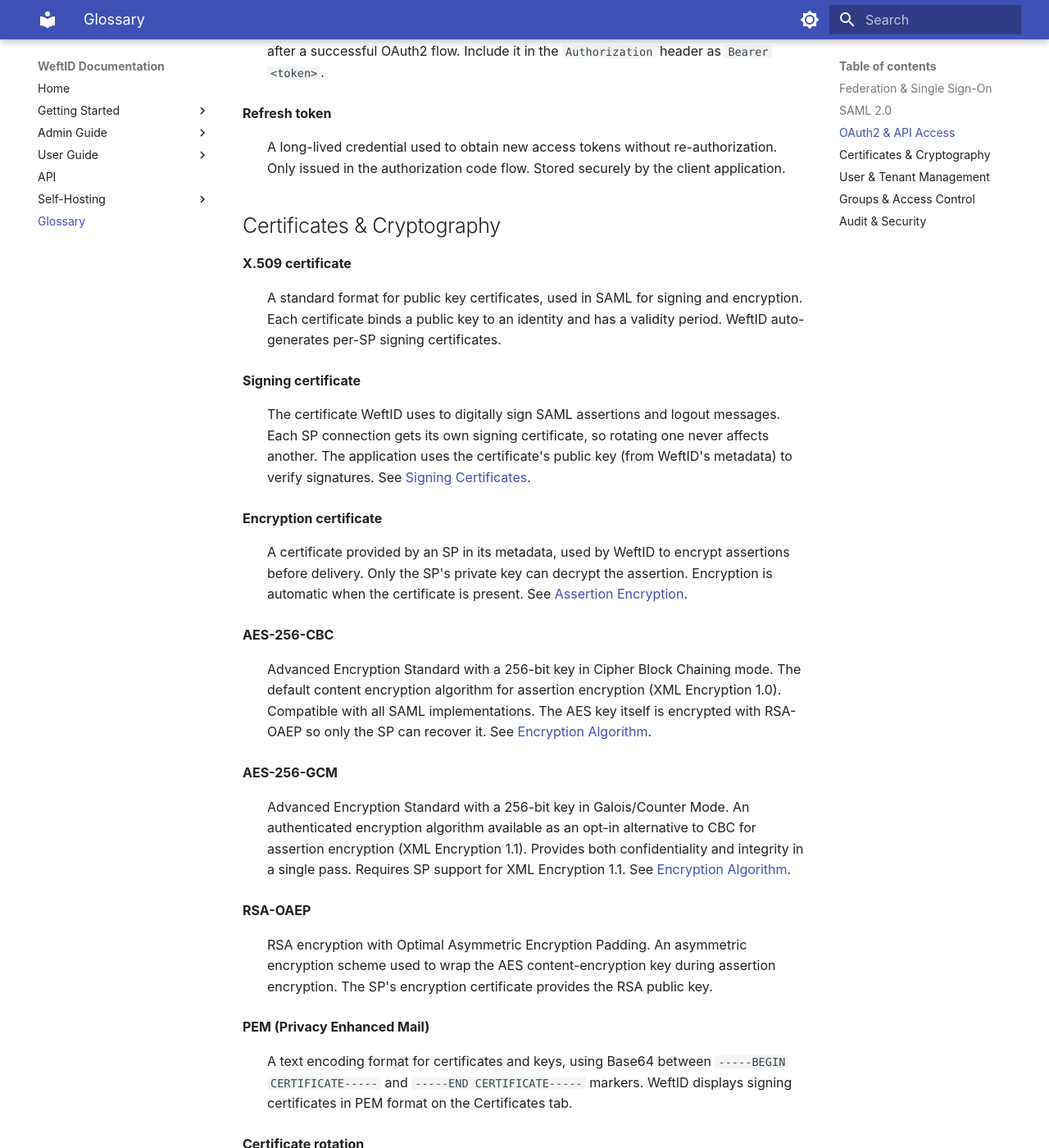
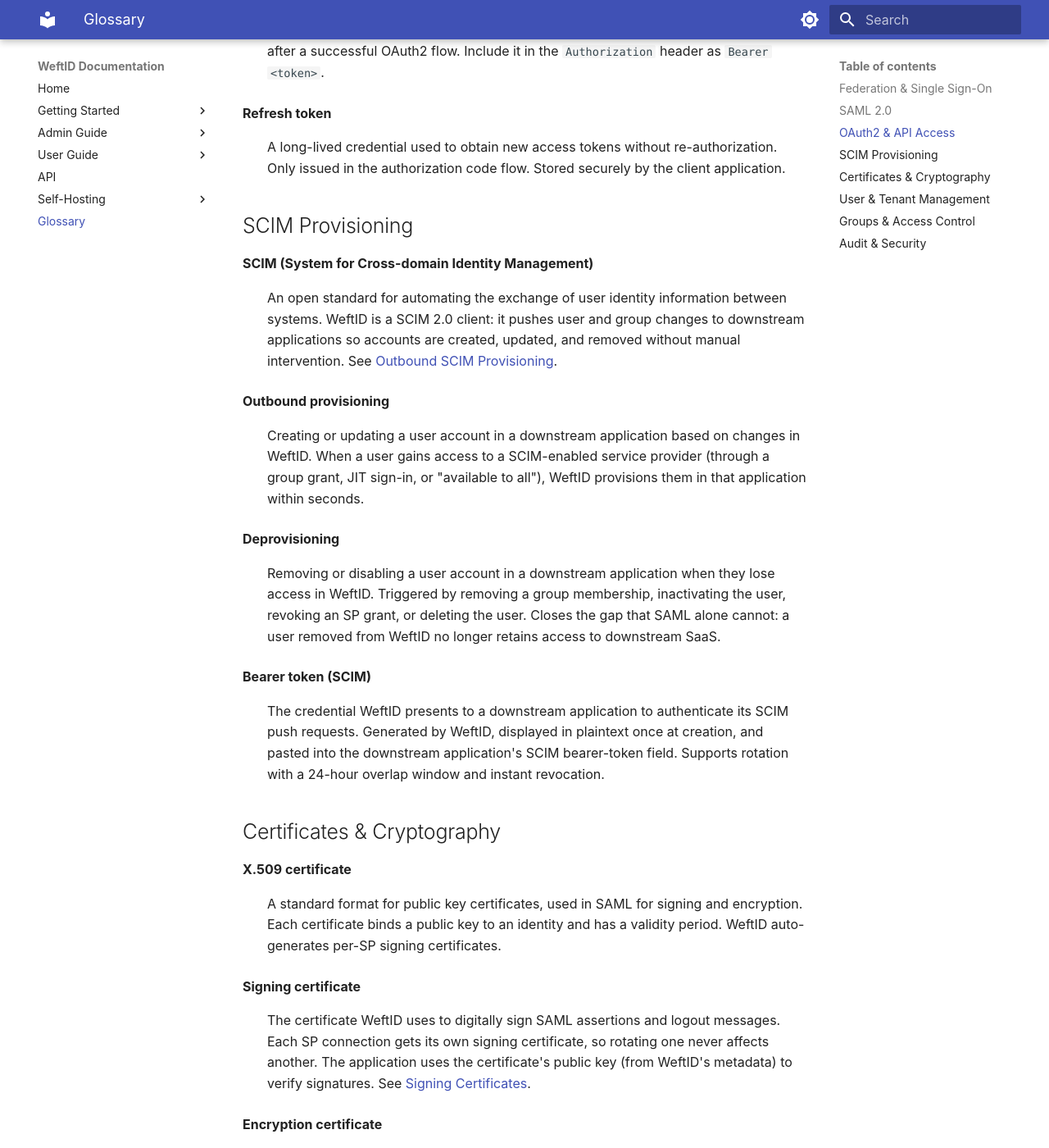
Before and after one commit to Pageloom/weft-id, an MkDocs documentation site: the page built from docs/glossary.md, in a window 1280 px wide and 1400 px high, scrolled down 3872 px. Shown: the whole window at 82% size. Built offline with MkDocs 1.6.1 and Material for MkDocs 9.7.7, drawn with Linux system fonts in a browser that asks for light colours; some of the changed text lies outside the part shown.

Commit message:
Add glossary entries for SCIM, passkeys, auth policy, user attributes
Brings the glossary up to date with features shipped in 1.5, 1.6, and
1.7. Adds a SCIM Provisioning section (SCIM, outbound provisioning,
deprovisioning, bearer token), passkey and WebAuthn under Audit &
Security, authentication strength policy and enhanced auth enrollment,
and standard user attributes plus attribute mirroring under User &
Tenant Management.

```diff
--- a/docs/glossary.md
+++ b/docs/glossary.md
@@ -77,6 +77,20 @@
 **Refresh token**
 :   A long-lived credential used to obtain new access tokens without re-authorization. Only issued in the authorization code flow. Stored securely by the client application.
 
+## SCIM Provisioning
+
+**SCIM (System for Cross-domain Identity Management)**
+:   An open standard for automating the exchange of user identity information between systems. WeftID is a SCIM 2.0 client: it pushes user and group changes to downstream applications so accounts are created, updated, and removed without manual intervention. See [Outbound SCIM Provisioning](admin-guide/service-providers/scim.md).
+
+**Outbound provisioning**
+:   Creating or updating a user account in a downstream application based on changes in WeftID. When a user gains access to a SCIM-enabled service provider (through a group grant, JIT sign-in, or "available to all"), WeftID provisions them in that application within seconds.
+
+**Deprovisioning**
+:   Removing or disabling a user account in a downstream application when they lose access in WeftID. Triggered by removing a group membership, inactivating the user, revoking an SP grant, or deleting the user. Closes the gap that SAML alone cannot: a user removed from WeftID no longer retains access to downstream SaaS.
+
+**Bearer token (SCIM)**
+:   The credential WeftID presents to a downstream application to authenticate its SCIM push requests. Generated by WeftID, displayed in plaintext once at creation, and pasted into the downstream application's SCIM bearer-token field. Supports rotation with a 24-hour overlap window and instant revocation.
+
 ## Certificates & Cryptography
 
 **X.509 certificate**
@@ -123,6 +137,12 @@
 **Privileged domain**
 :   An email domain registered in WeftID with an IdP binding and optional group auto-assignment. Users with matching email addresses are routed to the bound IdP during sign-in and can be automatically added to specified groups. See [Privileged Domains](admin-guide/identity-providers/privileged-domains.md).
 
+**Standard user attribute**
+:   A profile field from WeftID's built-in attribute registry (display name, job title, department, phone, location, and others, grouped by category). Each attribute can be enabled per tenant, marked required, mirrored from an upstream IdP, locked from user edits, and made available to downstream SPs in SAML assertions. See [User Attributes](admin-guide/security/user-attributes.md).
+
+**Attribute mirroring**
+:   Copying user attribute values from an upstream IdP's SAML assertion into the user's WeftID profile on each sign-in. When mirroring is enabled for an attribute, the IdP becomes the source of truth and the value is refreshed every time the user signs in. Diverged values (changed in WeftID after mirroring) are preserved when an IdP is later disconnected unless the admin opts in to scrub them.
+
 ## Groups & Access Control
 
 **Group hierarchy**
@@ -153,3 +173,15 @@
 
 **Backup codes**
 :   Single-use recovery codes generated when setting up TOTP-based two-step verification. Each code can be used once if the authenticator app is unavailable. Store them securely offline.
+
+**Passkey**
+:   A phishing-resistant credential that replaces both password and two-step verification in a single tap or biometric prompt. Backed by a device (laptop, phone, hardware key) or a synced credential provider (iCloud Keychain, 1Password, Google Password Manager). A user can register multiple passkeys and sign in with any of them. See [Passkeys](user-guide/passkeys.md).
+
+**WebAuthn**
+:   The W3C standard that underpins passkeys. Defines how browsers, credential providers, and relying parties (like WeftID) exchange public-key credentials. Passkeys are the user-facing name; WebAuthn is the protocol.
+
+**Authentication strength policy**
+:   A tenant setting controlling how strong a second factor WeftID requires. **Baseline** (default) accepts email one-time codes, TOTP, or passkeys. **Enhanced** rejects email codes: every user must have a TOTP authenticator or a passkey, and users without one are redirected to enroll on next sign-in. See [Authentication Policy](admin-guide/security/authentication-policy.md).
+
+**Enhanced authentication enrollment**
+:   The forced enrollment step a user goes through after an admin switches the tenant to the Enhanced strength policy. Users who previously relied on email one-time codes are sent to a setup page on next sign-in and cannot reach the dashboard until they register a TOTP authenticator or a passkey.
```
